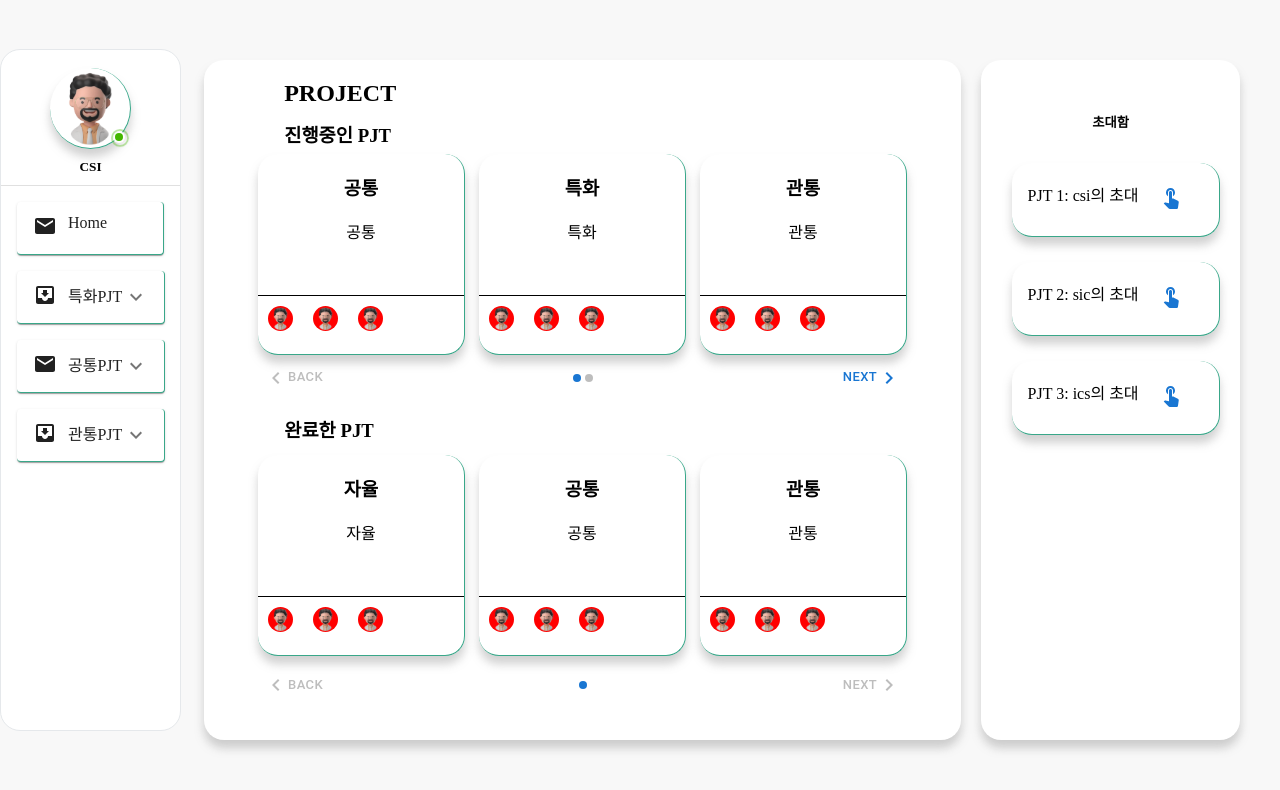
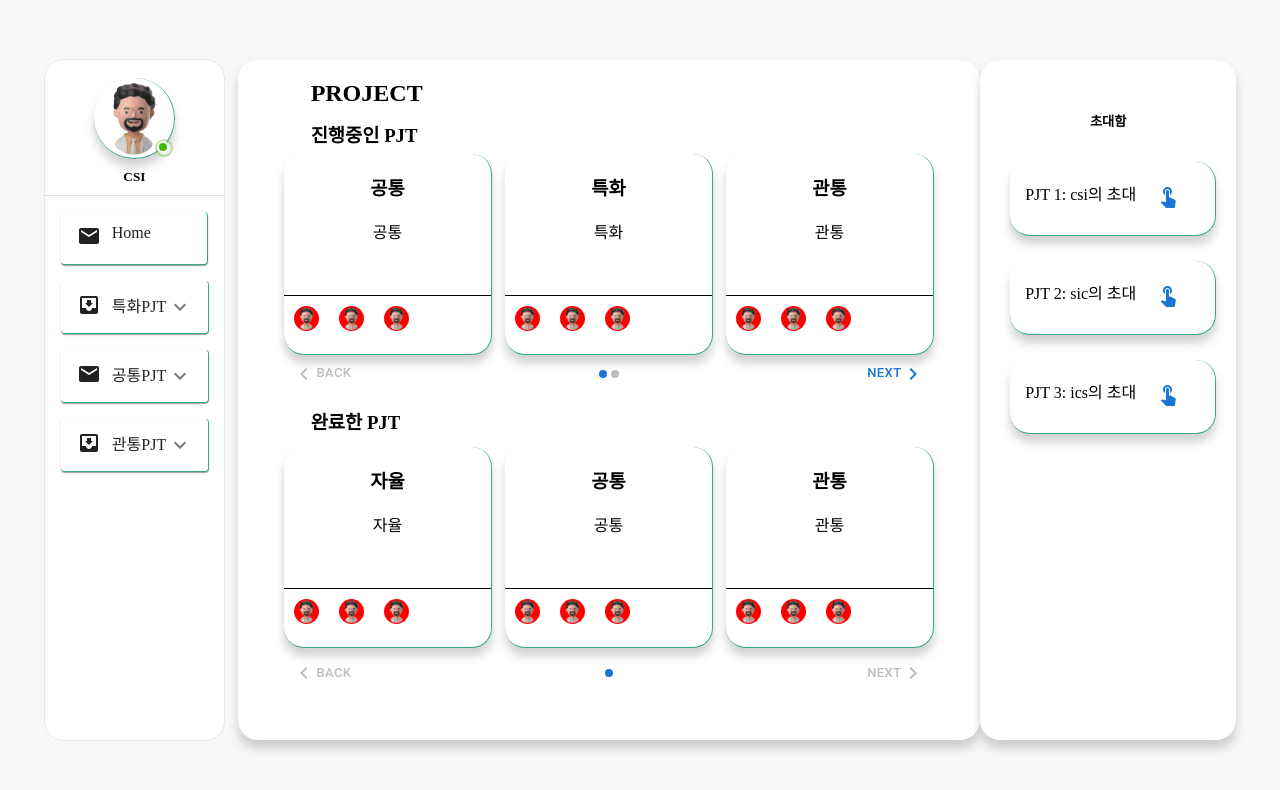
Before and after one commit to yty455/Chat-Shire, a React (Create React App) app in the folder frontend/: page /main in a window 1280 px wide. Shown: the top 790 px of the page. Built offline with nearby package versions, Linux system fonts and the light colour scheme; a web font is replaced by a local one.

Commit message:
api입력

```diff
--- a/frontend/package.json
+++ b/frontend/package.json
@@ -54,6 +54,7 @@
     "react-wordcloud-fork": "^1.2.7",
     "reactflow": "^11.8.3",
     "recoil": "^0.7.7",
+    "rsuite": "^5.40.0",
     "slick-carousel": "^1.8.1",
     "stream-http": "^3.2.0",
     "styled-components": "^5.3.11",
--- a/frontend/src/components/createproject/CreateProject.tsx
+++ b/frontend/src/components/createproject/CreateProject.tsx
@@ -49,7 +49,7 @@ function CreateProject() {
     <Container
       backgroundColor="white"
       text=""
-      width="1170px"
+      width="58vw"
       height="85vh"
       margin="60px 10px 40px 10px"
       padding=""
@@ -63,7 +63,7 @@ function CreateProject() {
       <Box
         // sx={{ maxWidth: 600 }}
         width="80%"
-        style={{ marginTop: "3%" }}
+        style={{ marginTop: "1%" }}
         color="success"
       >
         <Stepper activeStep={activeStep} orientation="vertical" color="success">
--- a/frontend/src/components/createproject/First.tsx
+++ b/frontend/src/components/createproject/First.tsx
@@ -2,6 +2,8 @@ import React, { useState } from "react";
 import TextField from "@mui/material/TextField";
 import styles from "./First.module.css";
 import { postProject } from "../../utils/apiService";
+import "rsuite/dist/rsuite.min.css";
+import { DateRangePicker } from "rsuite";
 
 function First() {
   const [name, setName] = useState("");
@@ -11,6 +13,10 @@ function First() {
   const [gitRepository, setGitRepository] = useState("");
   const [startDate, setStartDate] = useState("2023-09-14");
   const [endDate, setEndDate] = useState("2023-09-14");
+  const [range, setRange] = React.useState([
+    new Date("2017-02-01 01:00:00"),
+    new Date("2017-02-02 14:00:00"),
+  ]);
 
   const createProject = async () => {
     try {
@@ -30,6 +36,7 @@ function First() {
   };
 
   const handleClick = async () => {
+    console.log(range);
     createProject();
   };
 
@@ -101,7 +108,15 @@ function First() {
         defaultValue=""
         // helperText="Please enter your name"
       />
-
+      <DateRangePicker
+        format="yyyy-MM-dd hh:mm aa"
+        placement="bottomEnd"
+        preventOverflow
+        showMeridian
+        name="period"
+        // value={range}
+        // onChange={setRange}
+      />
       <button
         onClick={() => {
           handleClick();
--- a/frontend/src/components/main/ComProject.tsx
+++ b/frontend/src/components/main/ComProject.tsx
@@ -33,6 +33,7 @@ const ComProject: React.FC<ComProjectProps> = ({ compjt }) => {
           <ProjectCard pjt={compjt[activeStep + 2]} />
         </div>
         <MobileStepper
+          style={{ height: "20px", padding: "10px" }}
           variant="dots"
           steps={maxSteps}
           position="static"
--- a/frontend/src/components/main/Invite.tsx
+++ b/frontend/src/components/main/Invite.tsx
@@ -23,9 +23,9 @@ function Invite() {
     <Container
       backgroundColor="white"
       text=""
-      width="400px"
+      width="20vw"
       height="85vh"
-      margin="60px 40px 40px 10px"
+      margin=""
       padding=""
       borderRadius="20px"
       boxShadow="0 8px 10px 0 rgba(131, 131, 131, 0.37)"
--- a/frontend/src/components/main/NowProject.tsx
+++ b/frontend/src/components/main/NowProject.tsx
@@ -56,6 +56,7 @@ const NowProject: React.FC<NowProjectProps> = ({ nowpjt }) => {
           )}
         </div>
         <MobileStepper
+          style={{ height: "20px", padding: "10px" }}
           variant="dots"
           steps={maxSteps}
           position="static"
--- a/frontend/src/components/main/Project.tsx
+++ b/frontend/src/components/main/Project.tsx
@@ -68,9 +68,9 @@ function Project() {
     <Container
       backgroundColor="white"
       text=""
-      width="1170px"
+      width="58vw"
       height="85vh"
-      margin="60px 10px 40px 10px"
+      margin=""
       padding=""
       borderRadius="20px"
       boxShadow="0 8px 10px 0 rgba(131, 131, 131, 0.37)"
--- a/frontend/src/pages/CreateProjectPage.module.css
+++ b/frontend/src/pages/CreateProjectPage.module.css
@@ -2,6 +2,6 @@
   width: 100%;
   height: 100%;
   display: flex;
-  justify-content: space-around;
+  justify-content: center;
   align-items: center;
 }
--- a/frontend/src/pages/MainPage.tsx
+++ b/frontend/src/pages/MainPage.tsx
@@ -8,7 +8,17 @@ import Invite from "../components/main/Invite";
 
 function MainPage() {
   return (
-    <div className={styles.bodyContainer}>
+    // <div className={styles.bodyContainer}>
+    <div
+      style={{
+        display: "flex",
+        justifyContent: "center",
+        alignItems: "center",
+        width: "100vw",
+        height: "100vh",
+        backgroundColor: "#F7F7F7",
+      }}
+    >
       <LeftSide />
 
       <Project />
--- a/frontend/src/utils/apiService.tsx
+++ b/frontend/src/utils/apiService.tsx
@@ -15,7 +15,7 @@ export const postTask = (
   chatroomId: number,
   name: string,
   description: string,
-  deadline: Date,
+  deadline: any,
   priority: string,
   progress: string
 ) =>
```
Also changed, not shown: frontend/src/components/common2/TaskModal.tsx (added, +69 -0 lines), frontend/src/components/common2/TeamTask.tsx (+77 -48 lines), 1 other file (tests, documents, lock files or other folders).
